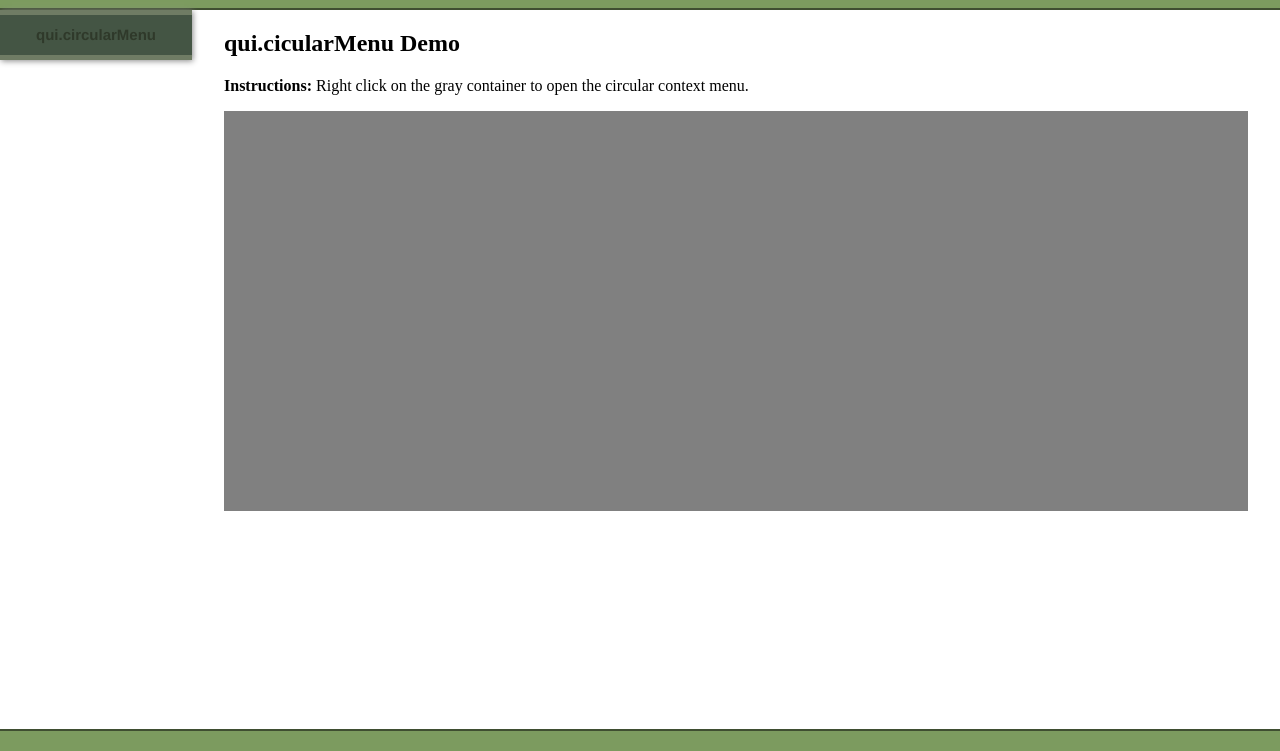
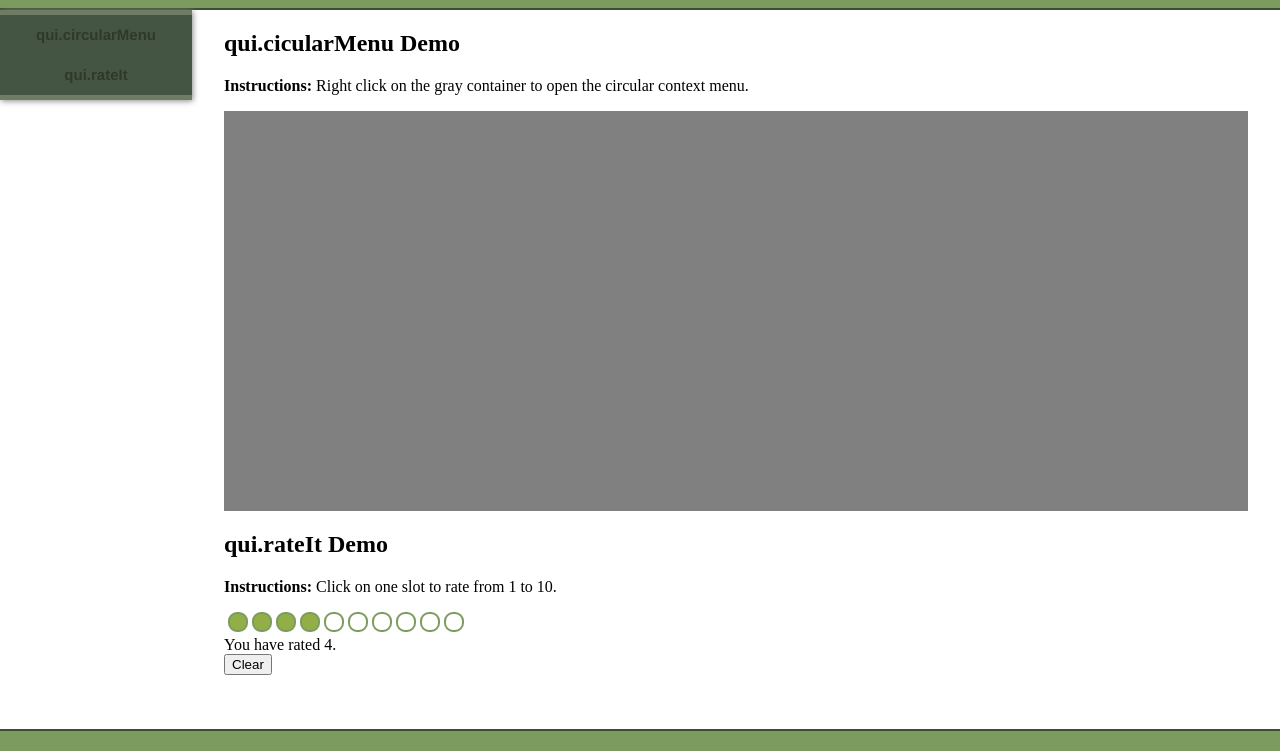
Before and after one commit to jlreymendez/qui, a plain HTML site: page demo.html in a window 1280 px wide. Shown: the part 49-800 px from the top of the page. Drawn offline with Linux system fonts and the light colour scheme.

Commit message:
Added qui.rateIt
New Feature:
* qui.rateIt

```diff
--- a/css/qui.css
+++ b/css/qui.css
@@ -16,3 +16,23 @@
 	color: white;
 	font-size: 10px;
 }
+
+/*
+ * qui.rateIt
+ */
+.qui-rateIt {
+
+}
+
+.qui-rateIt-star {
+	display: inline-block;
+	height: 16px;
+	width: 16px;
+	border-radius: 9px;
+	border: 2px solid rgba(124, 155, 95, 1);
+	margin-left: 4px;
+}
+
+.qui-rateIt-star.qui-state-on {
+	background-color:  rgba(146, 175, 71, 1);
+}
--- a/demo.html
+++ b/demo.html
@@ -15,9 +15,11 @@
 	<section id="main" class="cf">
 		<nav>
 			<a href="#circularMenu">qui.circularMenu</a>
+			<a href="#rateIt">qui.rateIt</a>
 		</nav>
 
 		<section id="tabs-container">
+			<div>
 				<h2 id="#circularMenu">qui.cicularMenu Demo</h2>
 				<p><strong>Instructions:</strong> Right click on the gray container to open the circular context menu.</p>
 				<div id="context-container" class="container">
@@ -25,6 +27,14 @@
 					</div>
 					<div class="circularMenu-content">
 					</div>
+				</div>
+			</div>
+			<div>
+				<h2 id="rateIt">qui.rateIt Demo</h2>
+				<p><strong>Instructions:</strong> Click on one slot to rate from 1 to 10.</p>
+				<div id="rateIt-wrapper"></div>
+				<div id="rateIt-console">You have rated <span>4</span>.</div>
+				<button id="rateIt-clear">Clear</button>
 			</div>
 		</section>
 	</section>
@@ -45,6 +55,7 @@
 
 	<!-- qui libraries -->
 	<script src="js/qui/qui-circularMenu.js"></script>
+	<script src="js/qui/qui-rateIt.js"></script>
 
 	<!-- init code -->
 	<script src="js/demo.js"></script>
--- a/js/demo.js
+++ b/js/demo.js
@@ -19,4 +19,25 @@ $(document).ready( function () {
 	}
 
 	/* end qui.circularMenu */
+
+	/* qui.rateIt demo code */
+	var $rateItPoints = $("#rateIt-console").find("span"),
+		$rateIt = $("#rateIt-wrapper");
+
+	// widget creation
+	$rateIt
+		.rateIt({ range: 10, rate: parseInt($rateItPoints.text(), 10), hoverable: true })
+		.on("rateitrated", writeToRateItConsole);
+
+	// change widget value
+	$("#rateIt-clear").on("click", function (e) {
+		$rateIt.rateIt("option", "rate", 0);
+	});
+
+
+	function writeToRateItConsole (e, data) {
+		$rateItPoints.text(data.rate);
+	}
+
+	/* end qui.rateIt demo code */
 });
--- a/js/qui/qui-circularMenu.js
+++ b/js/qui/qui-circularMenu.js
@@ -11,7 +11,7 @@
  *		baseClass			Class that will be added to the circularMenu html element, it will also be prepended to buttons.
  *		buttons				Array of button objects that will be added to the circular menu on creation.
  *			id					Id to be added to the button html element when using default markup.
- *			class				Class that will be added to the button html element when using default markup.
+ *			htmlClass		    Class that will be added to the button html element when using default markup.
  *			text				Inner html for the markup when using default markup.
  *			callback			Callback to handle click event.
  *			context				Context for the click event callback.
--- /dev/null
+++ b/js/qui/qui-rateIt.js
@@ -0,0 +1,153 @@
+/*! qui.circularMenu v0.1.0 // jlreymendez © 01-21-2013 */
+/*! Licensed MIT: https://github.com/jlreymendez/qui/blob/master/License.txt */
+
+/* @requires
+ *		jQuery, jQuery.ui.widget, jQuery.ui.position, Hogan
+ */
+/* @usage
+ *		Call rateIt function on the element you want to wrap your stars on.
+ */
+/* @options 				All of the following are optional
+ *		baseClass			Class that will be added to the rateIt html container element, it will also be prepended to stars.
+ *		stars				Array of stars objects that will be added to the rateIt on creation.
+ *			id					Id to be added to the star html element when using default markup.
+ *			class				Class that will be added to the button html element when using default markup.
+ *			text				Inner html for the markup when using default markup.
+ *			[optionals]			More values can be passed and those can be use with custom markups.
+ *		starsOptions		Options for buttons to be created.
+ *			markup				String holding the hogan template to be created for each button.
+ *		hoverable 			Boolean indicating if hover should be animated or not.
+ *		rated				Callback function for rated event, can be bind outside by using rateitrated event. Parameters are e and data.
+ */
+
+(function($, hogan) {
+
+	// check dependencies
+	if ((!$) || (!$.widget) || (!hogan)) {
+		return false;
+	}
+
+	$.widget("qui.rateIt", {
+
+		options: {
+			baseClass: "",
+			range: 5,
+			rate: 0,
+			stars: [],
+			starsOptions: {
+				markup: "<span class='{{htmlClass}}'>{{text}}</span>",
+			},
+			hoverable: true
+		},
+
+		/* constructor */
+		_create: function() {
+			/* init state */
+			this.options.rate = Math.min(
+							Math.max(0, this.options.rate),
+							Math.min(this.options.rate, this.options.range)
+						);
+			this.baseClass = this.options.baseClass ? this.options.baseClass : "qui-rateIt"
+
+			/* markup manipulation */
+			this.element.addClass(this.baseClass);
+			this._starsCreation();
+
+			/* event binding */
+			this._on( this.$stars, { click: this._evStarClicked });
+
+			// set hoverable events
+			if (this.options.hoverable) {
+				// mouseleave to container to avoid flickering
+				this._on({  mouseleave: this._evStarMouseLeave });
+				// mouseenter on star
+				this._on( this.$stars, { mouseenter: this._evStarMouseEnter, });
+			}
+		},
+
+		/* private methods */
+		_setHoverableEvents: function() {
+		},
+
+		_setOption: function(key, value) {
+			switch (key) {
+				case "rate":
+					this._setStateToStars(value);
+					this._trigger("rated", null, { rate: value });
+					break;
+			}
+
+			this._super(key, value);
+		},
+
+		_setStateToStars: function (value) {
+			for (var i = 0; i < this.options.range; i++) {
+				if (i + 1 > value) {
+					this.$stars.eq(i).removeClass("qui-state-on");
+				} else {
+					this.$stars.eq(i).addClass("qui-state-on");
+				}
+			}
+		},
+
+		_starsCreation: function() {
+			var $star,
+				$stars,
+				starTmpl,
+				starClass;
+
+			// Preparing templates
+			starTmpl = hogan.compile(this.options.starsOptions.markup);
+			starClass = this.baseClass + "star";
+
+			this.$stars = $();
+
+			for (var i = 0; i < this.options.range; i++) {
+				$star = $( starTmpl.render(this.options.stars[i]) );
+
+				// classes
+				starClass = this.baseClass + "-star";
+				starClass += ((i + 1) <= this.options.rate) ? " qui-state-on" : "";
+
+				$star.addClass(starClass);
+
+				// data
+				$star.data("qui-rateIt-starValue", i + 1);
+
+				this.$stars = this.$stars.add($star);
+			}
+
+			// add to DOM
+			this.element.append(this.$stars);
+		},
+
+		/* event handlers */
+		_evStarClicked: function(e) {
+			var $target = $(e.target);
+
+			// update rate
+			this.options.rate = $target.data("qui-rateIt-starValue");
+
+			// set states to stars
+			this._setStateToStars(this.options.rate);
+
+			// triger event outside of the widget
+			this._trigger("rated", e, { rate: this.options.rate });
+		},
+
+		_evStarMouseEnter: function(e) {
+			// set states to stars
+			this._setStateToStars( $(e.target).data("qui-rateIt-starValue") );
+		},
+
+		_evStarMouseLeave: function(e) {
+			// set states to stars
+			this._setStateToStars(this.options.rate);
+		}
+
+		/* public methods */
+	});
+
+	$.widget.bridge("rateIt", $.qui.rateIt);
+
+})(jQuery, Hogan);
```
Lines whose indentation alone changed are shown as unchanged.
